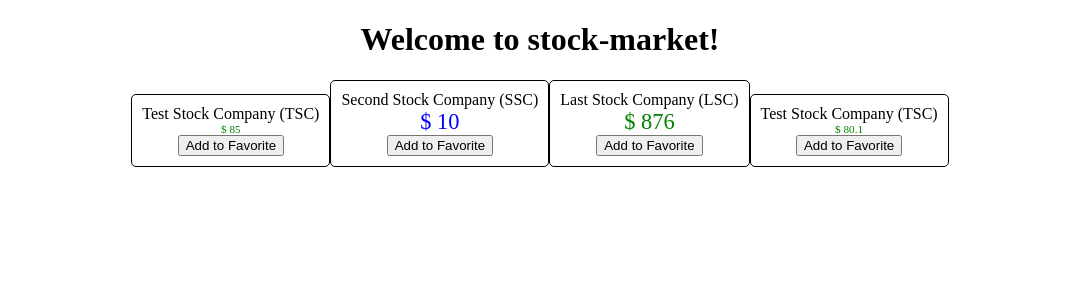
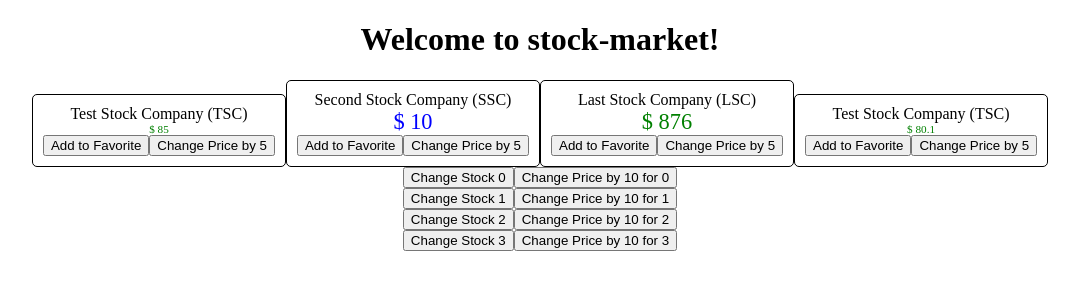
Before and after one commit to maykivets/angular-stock-market, an Angular app: page / in a window 1280 px wide. Shown: the top 300 px of the page, without its empty margins (100-1179 px from the left). Built offline with nearby package versions, Linux system fonts and the light colour scheme.

Commit message:
excersize Angular ChangeDetectionStrategy.OnPush

```diff
--- a/src/app/app.component.html
+++ b/src/app/app.component.html
@@ -6,4 +6,10 @@
     [stocks]='stocks'
     (toggleFavorite)="onToggleFavoriteParent($event)"
   ></app-stock-item>
+
+  <div *ngFor='let stock of stocks; index as i'>
+  <button
+    (click)="changeStockObject(i)">Change Stock {{i}}</button>
+  <button (click)="changeStockPriceParent(stock)">Change Price by 10 for {{i}}</button>
+  </div>
 </div>
--- a/src/app/app.component.ts
+++ b/src/app/app.component.ts
@@ -1,4 +1,4 @@
-import { Component, OnInit } from '@angular/core';
+import { ChangeDetectionStrategy, Component, OnInit } from '@angular/core';
 import { Stock } from './model/stock';
 
 @Component({
@@ -9,6 +9,7 @@ import { Stock } from './model/stock';
 export class AppComponent implements OnInit {
   title = 'stock-market';
   public stocks: Array<Stock>;
+  private counter = 1;
 
   ngOnInit() {
     this.stocks = [
@@ -23,4 +24,19 @@ export class AppComponent implements OnInit {
     console.log('Favorite for stock ', stock, ' was triggered');
     stock.favorite = !stock.favorite;
   }
+
+  changeStockObject(i: number) {
+    // This won't chan the view when ChangeDetectionStrategy.OnPush set
+    this.stocks[i] = new Stock('Test Stock Company - ' + this.counter++,
+      'TSC', 85, 80);
+    // This will update the value in the stock item component
+    // Because we are creating a new reference for the stocks input
+    this.stocks = JSON.parse(JSON.stringify(this.stocks));
+  }
+  changeStockPriceParent(stock: Stock) {
+    // This will not update the value in the stock item component
+    // because it is changing the same reference and angular will
+    // not check for it in the OnPush change detection strategy.
+    stock.price += 10;
+  }
 }
--- a/src/app/stock/stock-item/stock-item.component.html
+++ b/src/app/stock/stock-item/stock-item.component.html
@@ -1,9 +1,10 @@
 <div *ngFor="let stock of stocks; index as i" class="stock-container">
   <div class="name">{{stock.name + ' (' + stock.code + ')'}}</div>
   <div class="price"
-       [ngClass]="stock.stockClasses">
+       [(ngClass)]="stock.stockClasses">
     $ {{stock.price}}</div>
 
   <button (click)="onToggleFavorite($event, stock)"
           [disabled]="stock.favorite">Add to Favorite</button>
+  <button (click)="changeStockPrice(stock)">Change Price by 5</button>
 </div>
--- a/src/app/stock/stock-item/stock-item.component.ts
+++ b/src/app/stock/stock-item/stock-item.component.ts
@@ -1,4 +1,11 @@
-import { Component, Input, Output, EventEmitter, OnInit } from '@angular/core';
+import {
+  Component,
+  Input,
+  Output,
+  EventEmitter,
+  OnInit,
+  ChangeDetectionStrategy,
+} from '@angular/core';
 
 import { Stock } from '../../model/stock';
 
@@ -6,6 +13,7 @@ import { Stock } from '../../model/stock';
   selector: 'app-stock-item',
   templateUrl: './stock-item.component.html',
   styleUrls: ['./stock-item.component.scss'],
+  changeDetection: ChangeDetectionStrategy.OnPush,
 })
 export class StockItemComponent implements OnInit {
 
@@ -24,4 +32,8 @@ export class StockItemComponent implements OnInit {
     this.toggleFavorite.emit(stock);
   }
 
+  changeStockPrice(stock: Stock) {
+    stock.price += 5;
+  }
+
 }
```
